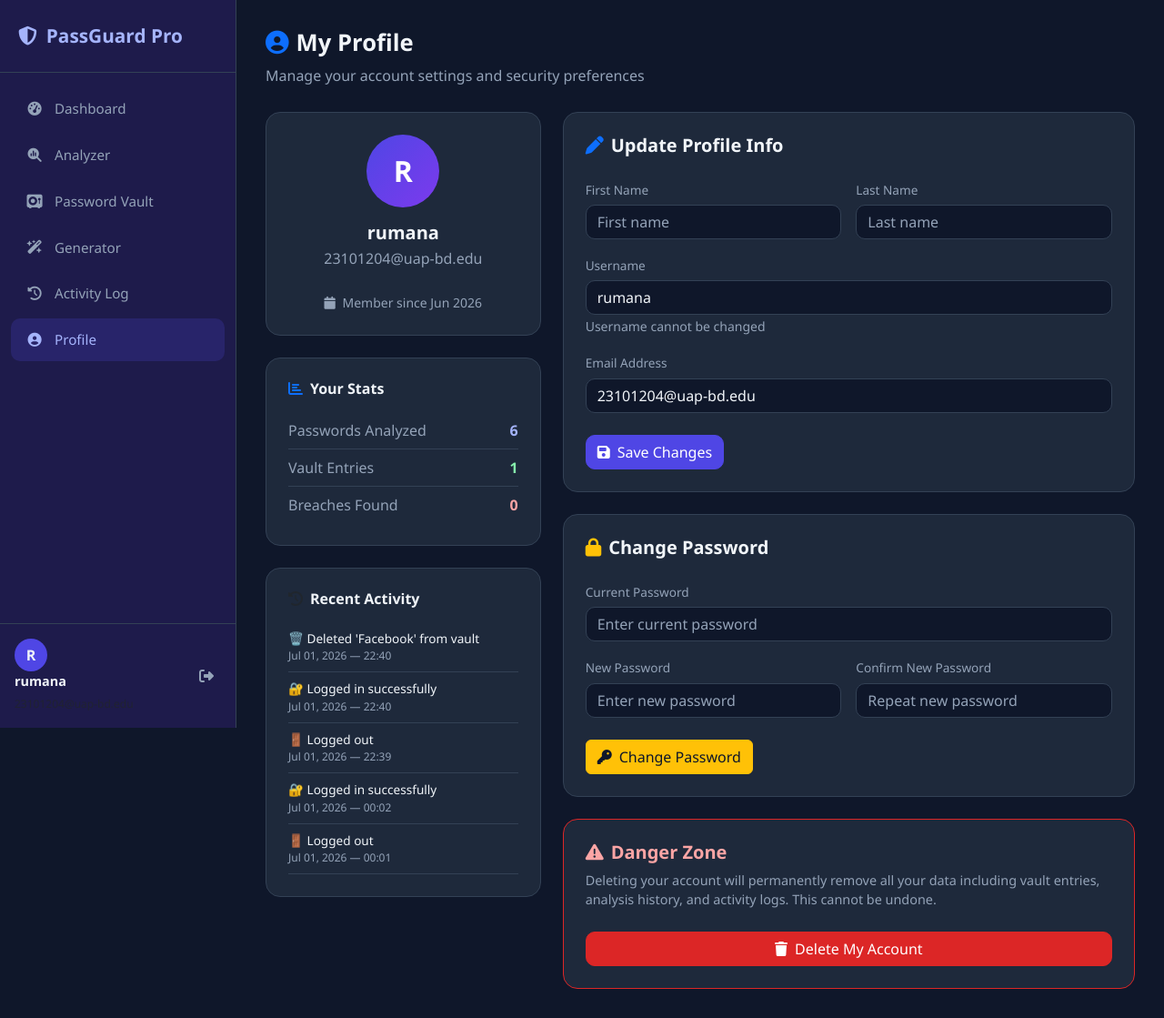
After one commit to Rumana05/PassGuardPro, a Django app: page /accounts/profile/ in a window 1280 px wide. The commit adds this page. Shown: the whole page at 91% size. Run offline with Django 5.2, Linux system fonts and the light colour scheme; a user stored in the database is signed in; data comes from the database, SQL or seed files in the repository; both versions use the stored data as it was after the commit.

Commit message:
Sprint 5

```diff
--- a/accounts/urls.py
+++ b/accounts/urls.py
@@ -5,4 +5,6 @@ urlpatterns = [
     path('register/', views.register_view, name='register'),
     path('login/', views.login_view, name='login'),
     path('logout/', views.logout_view, name='logout'),
+    path('profile/', views.profile_view, name='profile'),
+    path('delete-account/', views.delete_account, name='delete_account'),
 ]
--- a/accounts/views.py
+++ b/accounts/views.py
@@ -1,11 +1,13 @@
-from django.shortcuts import render
-
-# Create your views here.
 from django.shortcuts import render, redirect
-from django.contrib.auth import authenticate, login, logout
+from django.contrib.auth import authenticate, login, logout, update_session_auth_hash
 from django.contrib.auth.models import User
+from django.contrib.auth.decorators import login_required
 from django.contrib import messages
 from .models import UserProfile
+from dashboard.models import ActivityLog
+from analyzer.models import PasswordAnalysis
+from vault.models import VaultEntry
+
 
 def register_view(request):
     if request.user.is_authenticated:
@@ -29,6 +31,7 @@ def register_view(request):
         user = User.objects.create_user(username=username, email=email, password=password1)
         UserProfile.objects.create(user=user)
         login(request, user)
+        ActivityLog.objects.create(user=user, action='login', description='Account created & logged in')
         messages.success(request, f'Welcome to PassGuard Pro, {username}!')
         return redirect('dashboard')
 
@@ -44,6 +47,7 @@ def login_view(request):
         user = authenticate(request, username=username, password=password)
         if user:
             login(request, user)
+            ActivityLog.objects.create(user=user, action='login', description='Logged in successfully')
             return redirect('dashboard')
         else:
             messages.error(request, 'Invalid username or password!')
@@ -52,5 +56,86 @@ def login_view(request):
 
 
 def logout_view(request):
+    if request.user.is_authenticated:
+        ActivityLog.objects.create(user=request.user, action='logout', description='Logged out')
     logout(request)
     return redirect('login')
+
+
+@login_required
+def profile_view(request):
+    user = request.user
+    profile, _ = UserProfile.objects.get_or_create(user=user)
+
+    # Stats
+    total_analyzed = PasswordAnalysis.objects.filter(user=user).count()
+    total_vault = VaultEntry.objects.filter(user=user).count()
+    total_breached = PasswordAnalysis.objects.filter(user=user, was_breached=True).count()
+    recent_logs = ActivityLog.objects.filter(user=user).order_by('-created_at')[:5]
+
+    if request.method == 'POST':
+        action = request.POST.get('action')
+
+        # Update profile info
+        if action == 'update_info':
+            email = request.POST.get('email', '').strip()
+            first_name = request.POST.get('first_name', '').strip()
+            last_name = request.POST.get('last_name', '').strip()
+
+            if email and User.objects.filter(email=email).exclude(pk=user.pk).exists():
+                messages.error(request, 'Email already in use!')
+            else:
+                user.email = email
+                user.first_name = first_name
+                user.last_name = last_name
+                user.save()
+                messages.success(request, '✅ Profile updated successfully!')
+
+        # Change password
+        elif action == 'change_password':
+            current_password = request.POST.get('current_password')
+            new_password1 = request.POST.get('new_password1')
+            new_password2 = request.POST.get('new_password2')
+
+            if not user.check_password(current_password):
+                messages.error(request, '❌ Current password is incorrect!')
+            elif new_password1 != new_password2:
+                messages.error(request, '❌ New passwords do not match!')
+            elif len(new_password1) < 6:
+                messages.error(request, '❌ Password must be at least 6 characters!')
+            else:
+                user.set_password(new_password1)
+                user.save()
+                update_session_auth_hash(request, user)
+                ActivityLog.objects.create(
+                    user=user,
+                    action='login',
+                    description='Password changed successfully'
+                )
+                messages.success(request, '✅ Password changed successfully!')
+
+        return redirect('profile')
+
+    context = {
+        'profile': profile,
+        'total_analyzed': total_analyzed,
+        'total_vault': total_vault,
+        'total_breached': total_breached,
+        'recent_logs': recent_logs,
+    }
+    return render(request, 'accounts/profile.html', context)
+
+
+@login_required
+def delete_account(request):
+    if request.method == 'POST':
+        password = request.POST.get('password')
+        user = request.user
+        if user.check_password(password):
+            user.delete()
+            messages.success(request, 'Account deleted successfully.')
+            return redirect('login')
+        else:
+            messages.error(request, '❌ Incorrect password!')
+            return redirect('profile')
+    return redirect('profile')
--- a/static/css/style.css
+++ b/static/css/style.css
@@ -263,3 +302,32 @@ a:hover { color: #c7d2fe; }
 .category-badge-shopping { background: rgba(236,72,153,0.2);  color: #f9a8d4; border-radius:6px; padding:3px 8px; font-size:0.75rem; }
 .category-badge-gaming   { background: rgba(234,179,8,0.2);   color: #fde047; border-radius:6px; padding:3px 8px; font-size:0.75rem; }
 .category-badge-other    { background: rgba(100,116,139,0.2); color: #cbd5e1; border-radius:6px; padding:3px 8px; font-size:0.75rem; }
+
+/* ── Form switch / checkbox ── */
+.form-check-input {
+  background-color: #0f172a !important;
+  border-color: var(--border) !important;
+}
+.form-check-input:checked {
+  background-color: var(--primary) !important;
+  border-color: var(--primary) !important;
+}
+.form-check-label { color: var(--text); font-size: 0.9rem; }
+
+/* ── Range slider ── */
+.form-range::-webkit-slider-thumb { background: var(--primary); }
+.form-range::-moz-range-thumb { background: var(--primary); }
+.form-range::-webkit-slider-runnable-track { background: var(--border); }
+
+/* ── Modal ── */
+.modal-content { background: var(--card-bg) !important; border: 1px solid var(--border) !important; }
+.btn-close { filter: invert(1) grayscale(100%) brightness(200%); }
+
+/* ── Profile ── */
+.profile-avatar {
+  width: 80px; height: 80px;
+  border-radius: 50%;
+  background: linear-gradient(135deg, #4f46e5, #7c3aed);
+  display: flex; align-items: center; justify-content: center;
+  font-size: 2rem; font-weight: 700; color: white;
+}
--- /dev/null
+++ b/templates/accounts/profile.html
@@ -0,0 +1,207 @@
+{% extends 'base.html' %}
+{% block title %}Profile — PassGuard Pro{% endblock %}
+
+{% block content %}
+<div class="page-header">
+  <h2><i class="fas fa-user-circle me-2 text-primary"></i>My Profile</h2>
+  <p>Manage your account settings and security preferences</p>
+</div>
+
+{% if messages %}
+  {% for message in messages %}
+    <div class="alert alert-{% if 'successfully' in message.tags or '✅' in message|stringformat:'s' %}success{% else %}danger{% endif %} alert-dismissible fade show">
+      {{ message }}<button type="button" class="btn-close" data-bs-dismiss="alert"></button>
+    </div>
+  {% endfor %}
+{% endif %}
+
+<div class="row g-4">
+
+  <!-- Left: Profile Info -->
+  <div class="col-lg-4">
+
+    <!-- Avatar Card -->
+    <div class="card p-4 text-center mb-4">
+      <div class="profile-avatar mx-auto mb-3">
+        {{ user.username|first|upper }}
+      </div>
+      <h5 class="fw-bold mb-1">{{ user.username }}</h5>
+      <p style="color:#94a3b8;">{{ user.email|default:"No email set" }}</p>
+      {% if user.first_name or user.last_name %}
+        <p style="color:#a5b4fc;">{{ user.first_name }} {{ user.last_name }}</p>
+      {% endif %}
+      <div class="mt-2">
+        <small style="color:#94a3b8;">
+          <i class="fas fa-calendar me-1"></i>
+          Member since {{ user.date_joined|date:"M Y" }}
+        </small>
+      </div>
+    </div>
+
+    <!-- Stats Card -->
+    <div class="card p-4 mb-4">
+      <h6 class="fw-bold mb-3"><i class="fas fa-chart-bar me-2 text-primary"></i>Your Stats</h6>
+
+      <div class="d-flex justify-content-between align-items-center py-2"
+           style="border-bottom:1px solid #334155;">
+        <span style="color:#94a3b8;">Passwords Analyzed</span>
+        <span class="fw-bold" style="color:#a5b4fc;">{{ total_analyzed }}</span>
+      </div>
+      <div class="d-flex justify-content-between align-items-center py-2"
+           style="border-bottom:1px solid #334155;">
+        <span style="color:#94a3b8;">Vault Entries</span>
+        <span class="fw-bold" style="color:#86efac;">{{ total_vault }}</span>
+      </div>
+      <div class="d-flex justify-content-between align-items-center py-2">
+        <span style="color:#94a3b8;">Breaches Found</span>
+        <span class="fw-bold" style="color:#fca5a5;">{{ total_breached }}</span>
+      </div>
+    </div>
+
+    <!-- Recent Activity -->
+    <div class="card p-4">
+      <h6 class="fw-bold mb-3">
+        <i class="fas fa-clock-rotate-left me-2 text-muted"></i>Recent Activity
+      </h6>
+      {% for log in recent_logs %}
+      <div class="py-2" style="border-bottom:1px solid #334155;">
+        <div style="font-size:0.85rem;color:#f1f5f9;">
+          {% if log.action == 'login' %}🔐
+          {% elif log.action == 'logout' %}🚪
+          {% elif log.action == 'analyze' %}🔍
+          {% elif log.action == 'vault_add' %}➕
+          {% elif log.action == 'vault_delete' %}🗑️
+          {% endif %}
+          {{ log.description }}
+        </div>
+        <div style="font-size:0.75rem;color:#94a3b8;">
+          {{ log.created_at|date:"M d, Y — H:i" }}
+        </div>
+      </div>
+      {% empty %}
+        <p class="text-muted small">No activity yet</p>
+      {% endfor %}
+    </div>
+  </div>
+
+  <!-- Right: Settings -->
+  <div class="col-lg-8">
+
+    <!-- Update Profile Info -->
+    <div class="card p-4 mb-4">
+      <h5 class="fw-bold mb-4">
+        <i class="fas fa-pen me-2 text-primary"></i>Update Profile Info
+      </h5>
+      <form method="POST">
+        {% csrf_token %}
+        <input type="hidden" name="action" value="update_info"/>
+        <div class="row g-3">
+          <div class="col-md-6">
+            <label class="form-label">First Name</label>
+            <input type="text" name="first_name" class="form-control"
+                   value="{{ user.first_name }}" placeholder="First name"/>
+          </div>
+          <div class="col-md-6">
+            <label class="form-label">Last Name</label>
+            <input type="text" name="last_name" class="form-control"
+                   value="{{ user.last_name }}" placeholder="Last name"/>
+          </div>
+          <div class="col-12">
+            <label class="form-label">Username</label>
+            <input type="text" class="form-control"
+                   value="{{ user.username }}" disabled/>
+            <small style="color:#94a3b8;">Username cannot be changed</small>
+          </div>
+          <div class="col-12">
+            <label class="form-label">Email Address</label>
+            <input type="email" name="email" class="form-control"
+                   value="{{ user.email }}" placeholder="your@email.com"/>
+          </div>
+        </div>
+        <button type="submit" class="btn btn-primary mt-4">
+          <i class="fas fa-save me-2"></i>Save Changes
+        </button>
+      </form>
+    </div>
+
+    <!-- Change Password -->
+    <div class="card p-4 mb-4">
+      <h5 class="fw-bold mb-4">
+        <i class="fas fa-lock me-2 text-warning"></i>Change Password
+      </h5>
+      <form method="POST">
+        {% csrf_token %}
+        <input type="hidden" name="action" value="change_password"/>
+        <div class="row g-3">
+          <div class="col-12">
+            <label class="form-label">Current Password</label>
+            <input type="password" name="current_password" class="form-control"
+                   placeholder="Enter current password" required/>
+          </div>
+          <div class="col-md-6">
+            <label class="form-label">New Password</label>
+            <input type="password" name="new_password1" class="form-control"
+                   placeholder="Enter new password" required/>
+          </div>
+          <div class="col-md-6">
+            <label class="form-label">Confirm New Password</label>
+            <input type="password" name="new_password2" class="form-control"
+                   placeholder="Repeat new password" required/>
+          </div>
+        </div>
+        <button type="submit" class="btn btn-warning mt-4" style="color:#0f172a;">
+          <i class="fas fa-key me-2"></i>Change Password
+        </button>
+      </form>
+    </div>
+
+    <!-- Danger Zone -->
+    <div class="card p-4" style="border-color:#dc2626 !important;">
+      <h5 class="fw-bold mb-2" style="color:#fca5a5;">
+        <i class="fas fa-triangle-exclamation me-2"></i>Danger Zone
+      </h5>
+      <p style="color:#94a3b8;font-size:0.9rem;">
+        Deleting your account will permanently remove all your data including
+        vault entries, analysis history, and activity logs. This cannot be undone.
+      </p>
+      <button class="btn btn-danger mt-2" data-bs-toggle="modal" data-bs-target="#deleteModal">
+        <i class="fas fa-trash me-2"></i>Delete My Account
+      </button>
+    </div>
+
+  </div>
+</div>
+
+<!-- Delete Account Modal -->
+<div class="modal fade" id="deleteModal" tabindex="-1">
+  <div class="modal-dialog">
+    <div class="modal-content" style="background:#1e293b;border:1px solid #dc2626;border-radius:16px;">
+      <div class="modal-header" style="border-bottom:1px solid #334155;">
+        <h5 class="modal-title" style="color:#fca5a5;">
+          <i class="fas fa-triangle-exclamation me-2"></i>Delete Account
+        </h5>
+        <button type="button" class="btn-close" data-bs-dismiss="modal"></button>
+      </div>
+      <div class="modal-body p-4">
+        <p style="color:#94a3b8;">
+          Are you absolutely sure? All your data will be permanently deleted.
+          Enter your password to confirm.
+        </p>
+        <form method="POST" action="{% url 'delete_account' %}">
+          {% csrf_token %}
+          <label class="form-label">Your Password</label>
+          <input type="password" name="password" class="form-control mb-3"
+                 placeholder="Enter your password to confirm" required/>
+          <div class="d-flex gap-2">
+            <button type="button" class="btn btn-outline-secondary"
+                    data-bs-dismiss="modal">Cancel</button>
+            <button type="submit" class="btn btn-danger">
+              <i class="fas fa-trash me-2"></i>Yes, Delete My Account
+            </button>
+          </div>
+        </form>
+      </div>
+    </div>
+  </div>
+</div>
+{% endblock %}
--- a/templates/base.html
+++ b/templates/base.html
@@ -33,6 +33,9 @@
     <li><a href="{% url 'activity_log' %}" class="{% if request.resolver_match.url_name == 'activity_log' %}active{% endif %}">
       <i class="fas fa-clock-rotate-left"></i> Activity Log
     </a></li>
+    <li><a href="{% url 'profile' %}" class="{% if request.resolver_match.url_name == 'profile' %}active{% endif %}">
+  <i class="fas fa-user-circle"></i> Profile
+</a></li>
   </ul>
   <div class="sidebar-footer">
     <div class="user-info">
```
Also changed, not shown: other parts of static/css/style.css (+48 -9 lines), analyzer/views.py (+6 -1 lines), templates/dashboard/activity_log.html (+65 -1 lines), vault/views.py (+14 -1 lines), db.sqlite3.
